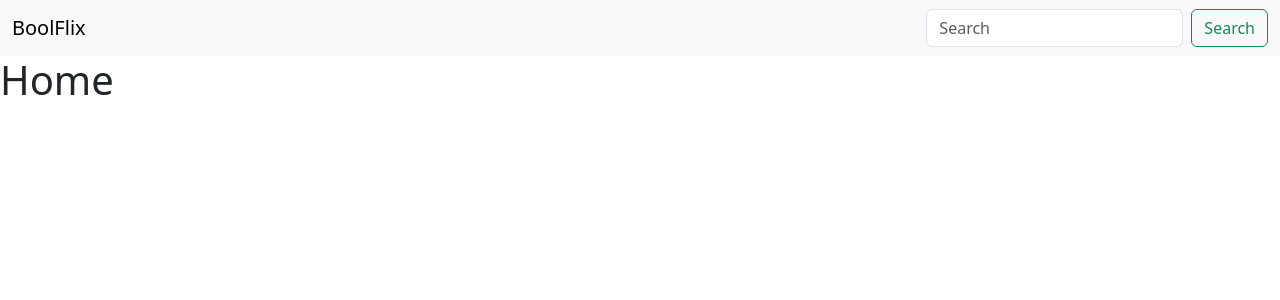
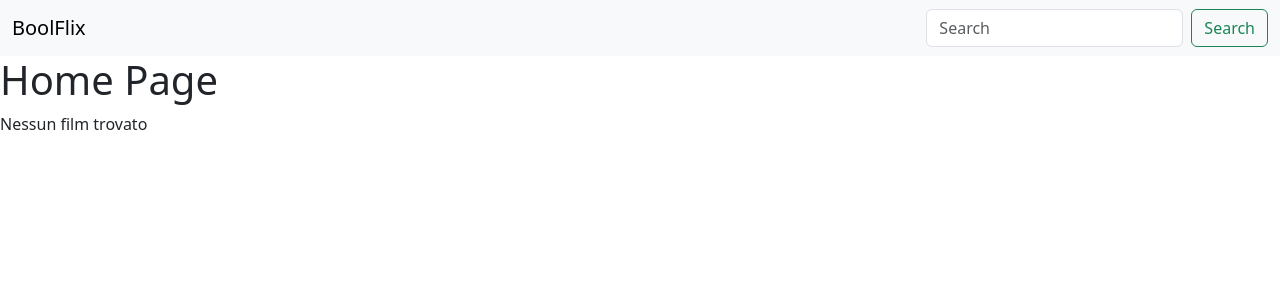
Before and after one commit to SimoneZampieri/react-boolflix, a React (Vite) app: page / in a window 1280 px wide. Shown: the top 300 px of the page. Built offline with nearby package versions, Linux system fonts and the light colour scheme.

Commit message:
[update] updated search functionality

```diff
--- a/src/App.jsx
+++ b/src/App.jsx
@@ -1,4 +1,3 @@
-import Header from "./components/Header";
 import { BrowserRouter, Route, Routes } from "react-router-dom";
 import { GlobalProvider } from "./context/GlobalContext";
 import Layout from "./layout/DefLay";
--- a/src/context/GlobalContext.jsx
+++ b/src/context/GlobalContext.jsx
@@ -8,9 +8,9 @@ const apiKey = import.meta.env.VITE_API_KEY;
 function GlobalProvider({ children }) {
   const [movies, setMovies] = useState([]);
 
-  const fetchMovies = () => {
+  const fetchMovies = (searchTerm) => {
     axios
-      .get(apiKey)
+      .get(`${apiKey}&query=${searchTerm}`)
       .then((res) => {
         setMovies(res.data);
       })
--- a/src/pages/Home.jsx
+++ b/src/pages/Home.jsx
@@ -1,5 +1,24 @@
+import { useGlobalContext } from "../context/GlobalContext";
+
 const HomePage = () => {
-  return <h1>Home</h1>;
+  const { movies } = useGlobalContext();
+
+  return (
+    <div>
+      <h1>Home Page</h1>
+      <div>
+        {movies.length > 0 ? (
+          movies.map((movie) => (
+            <div key={movie.id}>
+              <h2>{movie.title}</h2>
+            </div>
+          ))
+        ) : (
+          <p>Nessun film trovato</p>
+        )}
+      </div>
+    </div>
+  );
 };
 
 export default HomePage;
```
